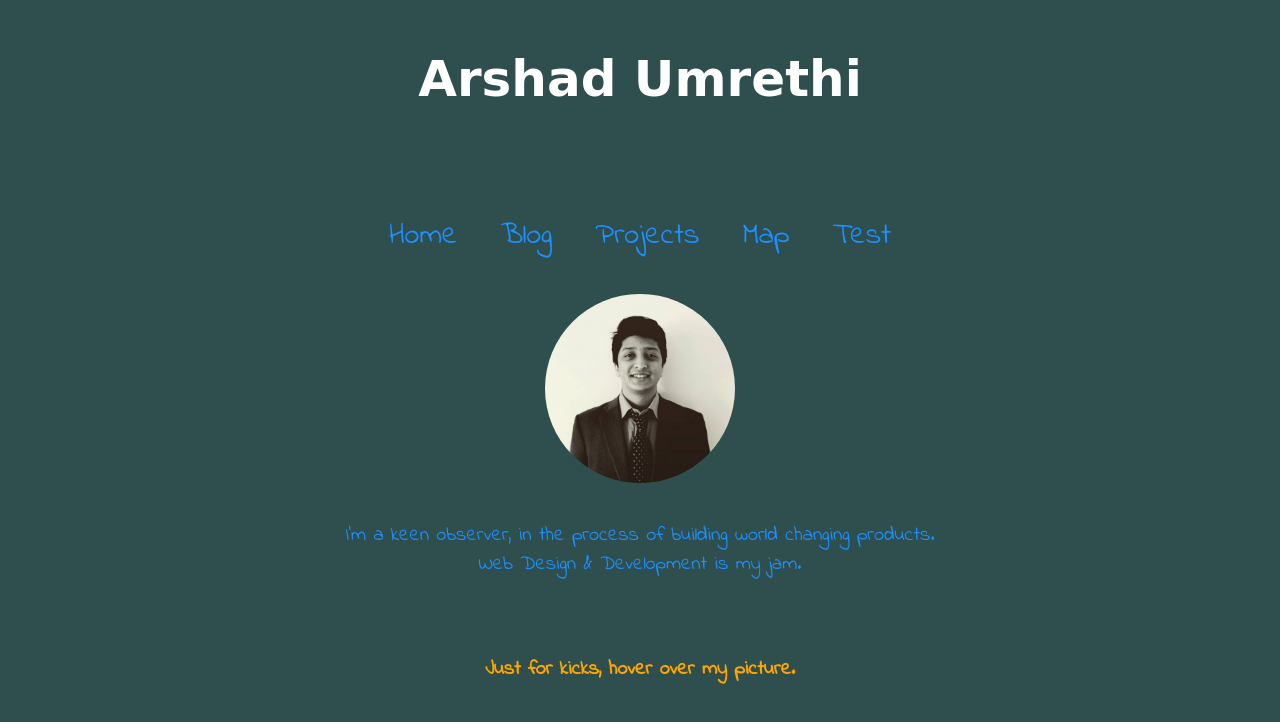
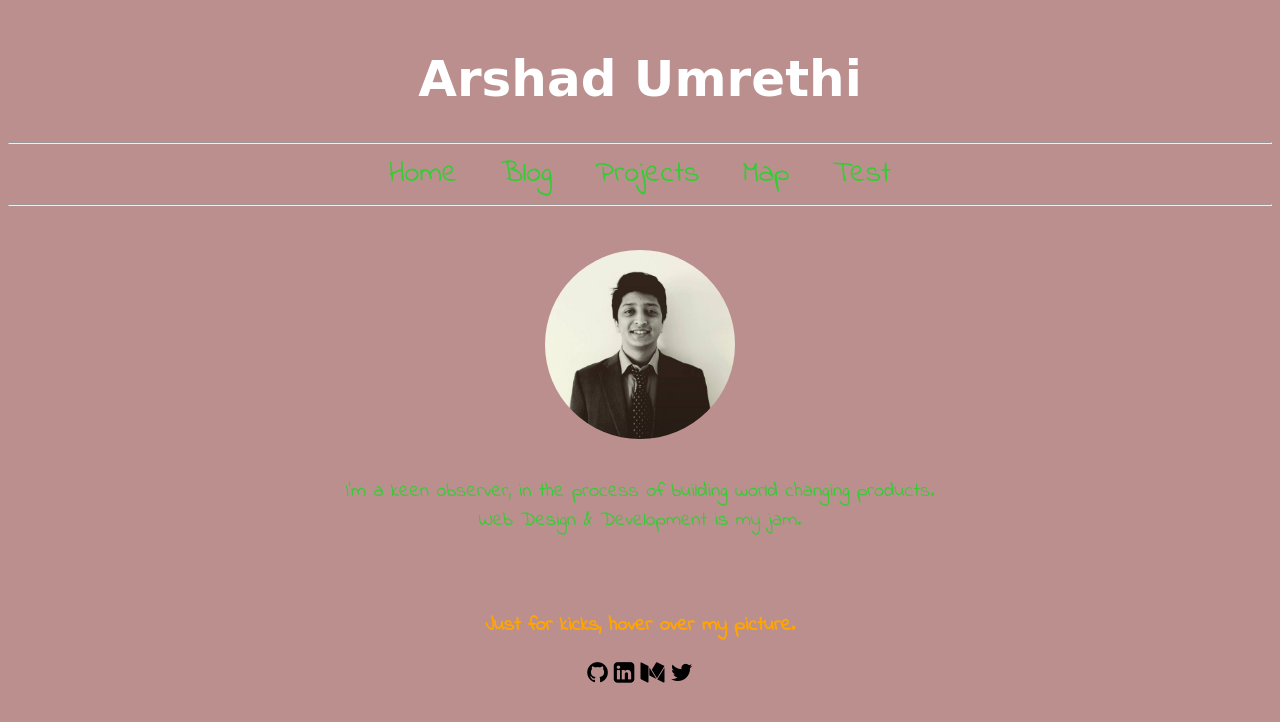
Before and after one commit to arshadumrethi/home_page2, a plain HTML site: page index.html in a window 1280 px wide. Drawn offline with Linux system fonts and the light colour scheme; a web font is replaced by a local one.

Commit message:
Update to v1.4

```diff
--- a/index.html
+++ b/index.html
@@ -12,33 +12,31 @@
   </head>
 
   <body>
-
       <div class ='name'>
-        <h1> Arshad Umrethi</h1>
+        <h1>Arshad Umrethi</a></h1>
       </div>
 
-      <br>
-      <br>
-      <br>
-      <br>
-
+<!-- Navbar -->
+      <hr>
       <nav>
         <ul>
-          <li><a href="./resume.html">Home</a></li>
-          <li><a href="./resume.html">Blog</a></li>
-          <li><a href="./resume.html">Projects</a></li>
-          <li><a href="./resume.html">Map</a></li>
+          <li><a href="./index.html">Home</a></li>
+          <li><a href="./blog.html">Blog</a></li>
+          <li><a href="./projects.html">Projects</a></li>
+          <li><a href="./map.html">Map</a></li>
           <li><a href="./resume.html">Test</a></li>
         </ul>
       </nav>
-
+      <hr>
+<!-- Profile Picture -->
       <br>
       <br>
-      <img class='profpic' src="./Formal Photo.jpeg" onmouseover="hover(this);" onmouseout="unhover(this)" alt="A picture of Arshad in a suit" align="center">
+      <img class='profpic' src="./Formal Photo.jpeg" onmouseover="hover(this);" onmouseout="unhover(this)" alt="A picture of Arshad in a suit">
       <br>
-
+<!-- Bio -->
       <p>
-        I'm a keen observer, in the process of building world changing products.
+        I'm a keen observer,
+        in the process of building world changing products.
         <br>
         Web Design & Development is my jam.
       </p>
@@ -48,6 +46,12 @@
       <h3>
         Just for kicks, hover over my picture.
       </h3>
-
+<!--Contact Buttons  -->
+      <div id='contact'>
+        <a href="https://github.com/arshadumrethi" style="color:inherit;"><i class="fa fa-github"></i></a>
+        <a href="https://www.linkedin.com/in/arshadumrethi/" style="color:inherit;"><i class="fa fa-linkedin-square"></i></a>
+        <a href="https://medium.com/@arshad.umrethi" style="color:inherit;"><i class="fa fa-medium"></i></a>
+        <a href="https://twitter.com/arshadumrethi" style="color:inherit;"><i class="fa fa-twitter"></i></a>
+      </div>
   </body>
 </html>
--- a/styles.css
+++ b/styles.css
@@ -1,5 +1,5 @@
 body {
-  background-color: #2F4F4F;
+  background-color: #BC8F8F;
   padding: 0px 0px 10px 0px
 }
 
@@ -10,7 +10,7 @@ h1 {
 }
 
 p {
-  color: DodgerBlue;
+  color: #32CD32;
   font-family: 'Indie Flower', cursive;
   font-size: 20px;
   text-align: center;
@@ -29,6 +29,13 @@ img {
   border-radius: 50%;
 }
 
+.profpic {
+  display: block;
+  margin-left: auto;
+  margin-right: auto;
+  width: 15%;
+}
+
 #underconst {
   display: block;
   margin-top: 20%;
@@ -37,6 +44,12 @@ img {
   width: 15%;
   width: 30%;
   border-radius: 10%;
+}
+
+#contact {
+  color:inherit;
+  text-align: center;
+  font-size:24px;
 }
 
 nav {
@@ -58,7 +71,7 @@ li {
 }
 
 li a {
-    color: DodgerBlue;
+    color: #32CD32;
     padding: 14px 16px;
     text-decoration: none;
 }
@@ -73,12 +86,6 @@ li a:hover {
   margin-top: 50px
   }
 
-.profpic {
-  display: block;
-  margin-left: auto;
-  margin-right: auto;
-  width: 15%;
-}
 
 .links {
   text-align: center;
```
Also changed, not shown: blog.html (added, +34 -0 lines), map.html (added, +40 -0 lines), projects.html (added, +34 -0 lines).
